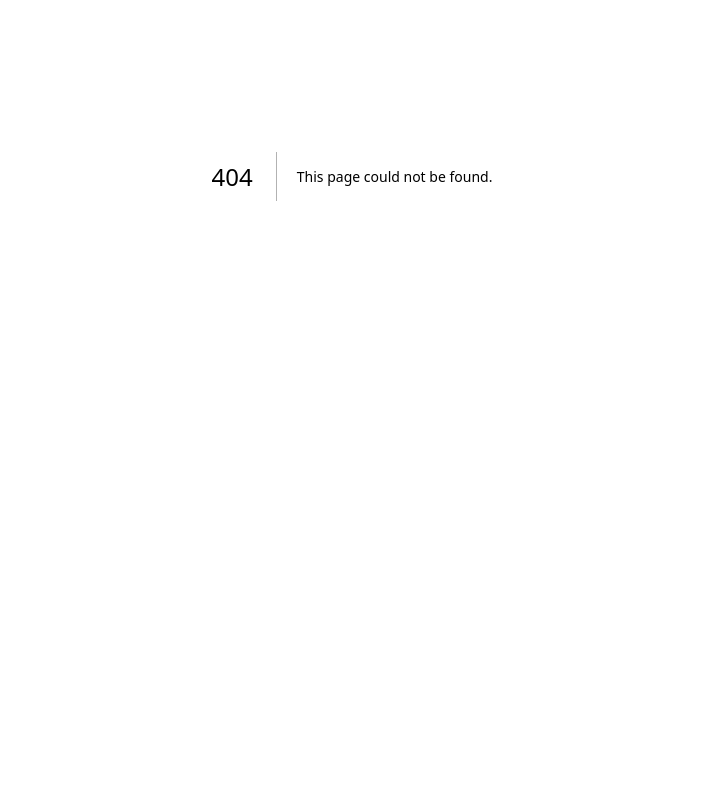
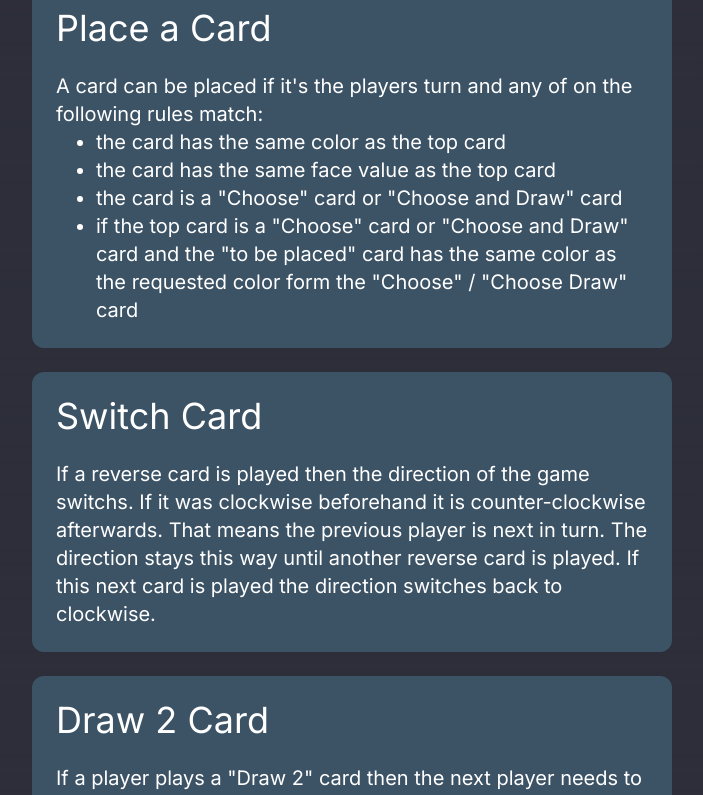
Before and after one commit to flofriday/CardLabs, a Next.js app in the folder frontend/: page /rules in a window 1280 px wide. Before the commit this address had no page. Shown: the part 280-1075 px from the top of the page, without its empty margins (288-991 px from the left). Before the commit the page ends 856 px from the top, so only its background shows below. Built offline with nearby package versions, Linux system fonts and the light colour scheme.

Commit message:
[#23] - added basic rules for the game rules page + textItem component

```diff
--- /dev/null
+++ b/frontend/app/components/textItem.tsx
@@ -0,0 +1,43 @@
+import Image from "next/image";
+
+interface Props {
+  title: string;
+  picturePath?: string;
+  altText?: string;
+  pictureAtEnd?: boolean;
+  children: React.ReactNode;
+}
+
+export default function TextItem(props: Props) {
+  return (
+    <div
+      className={
+        "bg-secondary w-6/12 p-6 rounded-xl text-xl flex " +
+        (props.pictureAtEnd === true && "justify-between")
+      }
+    >
+      {props.picturePath && props.altText && !props.pictureAtEnd && (
+        <Image
+          src={props.picturePath}
+          alt={props.altText}
+          className="shadow align-middle border-none mr-5"
+          width={100}
+          height={100}
+        />
+      )}
+      <div>
+        <h1 className="text-4xl mb-6">{props.title}</h1>
+        {props.children}
+      </div>
+      {props.picturePath && props.altText && props.pictureAtEnd === true && (
+        <Image
+          src={props.picturePath}
+          alt={props.altText}
+          className="shadow align-middle border-none ml-5"
+          width={100}
+          height={100}
+        />
+      )}
+    </div>
+  );
+}
--- /dev/null
+++ b/frontend/app/rules/page.tsx
@@ -0,0 +1,90 @@
+import LeftPageHeader from "../components/leftPageHeader";
+import TextItem from "../components/textItem";
+export default function Rules() {
+  return (
+    <div>
+      <LeftPageHeader title="Rules" />
+      <div className="flex h-full flex-col justify-center items-center pt-52 space-y-6">
+        <TextItem title="Place a Card">
+          A card can be placed if it's the players turn and any of on the
+          following rules match:
+          <ul className="list-disc ml-10">
+            <li>the card has the same color as the top card</li>
+            <li>the card has the same face value as the top card</li>
+            <li>the card is a "Choose" card or "Choose and Draw" card</li>
+            <li>
+              if the top card is a "Choose" card or "Choose and Draw" card and
+              the "to be placed" card has the same color as the requested color
+              form the "Choose" / "Choose Draw" card
+            </li>
+          </ul>
+        </TextItem>
+        <TextItem title="Switch Card">
+          If a reverse card is played then the direction of the game switchs. If
+          it was clockwise beforehand it is counter-clockwise afterwards. That
+          means the previous player is next in turn. The direction stays this
+          way until another reverse card is played. If this next card is played
+          the direction switches back to clockwise.
+        </TextItem>
+        <TextItem title="Draw 2 Card">
+          If a player plays a "Draw 2" card then the next player needs to draw
+          two cards from the draw pile if they don't play a "Draw 2" ontop of
+          the already played card. If the play a "Draw 2" then the next player
+          needs to draw 4 cards. This goes forth until one player can't or wont
+          play another "Draw 2" card. This player then needs to draw the
+          accumulated value of cards form the draw pile.
+        </TextItem>
+        <TextItem title="Skip Card">
+          If a player plays the skip card then the next players turn will be
+          skipped.
+        </TextItem>
+        <TextItem title="Choose Color Card">
+          This card allows the player to choose one of the four colors. The next
+          player then needs to play a card of this choosen color. It is also
+          possible to play another "Choose Color" card or a "Choose and Draw"
+          card
+        </TextItem>
+        <TextItem title="Win the Game">
+          The game is won if the player has no more cards on their hand. The
+          finishing order of all the players will define the placement in the
+          game.
+          <br />
+          e.g. Player that finishes first gets first place. Player that finishes
+          second gets seconds place and so forth.
+        </TextItem>
+        <TextItem title="Choose and Draw Card">
+          This card works the same as the "Choose Color" card, but also has the
+          effect that the next player needs to draw 4 cards. The player the
+          needs to draw the 4 cards can also play another "Choose and Draw"
+          card. If this happens then the next player needs to draw 8 cards. This
+          goes forth until a player no longer wants or can play anoter "Choose
+          and Draw" card. This player then needs to draw the accumulated amount
+          of cards from the draw pile. It is not allowed to play a "Draw 2" card
+          ontop of the "Chose and Draw" card with the intend pass along the draw
+          amount.
+          <br />
+          e.g. If the player plays a "Draw 2" card ontop of a "Choose and Draw"
+          card then the player needs to draw the accumulated number of cards due
+          to the "Choose and Draw" cards from the discard pile. The next player
+          then needs to draw 2 cards due to the "Draw 2" card.
+        </TextItem>
+        <TextItem title="Wrong Card Played">
+          If a player tries to play an invalid card, then the player needs to
+          draw a punishment card. If the player performs too many illegal
+          actions the player may be removed from the game.
+        </TextItem>
+        <TextItem title="Max Turn Time">
+          The players have a fixed amount of time for their turn if this time is
+          exceeded then the player needs to draw a punishment card. If this
+          happens too often the player may be removed from the game.
+        </TextItem>
+        <TextItem title="Max Ressources">
+          If the player needs too many ressources in their turn they may be
+          removed from the game.
+          <br />
+          e.g The player allocates 1GB of memory.
+        </TextItem>
+      </div>
+    </div>
+  );
+}
```
